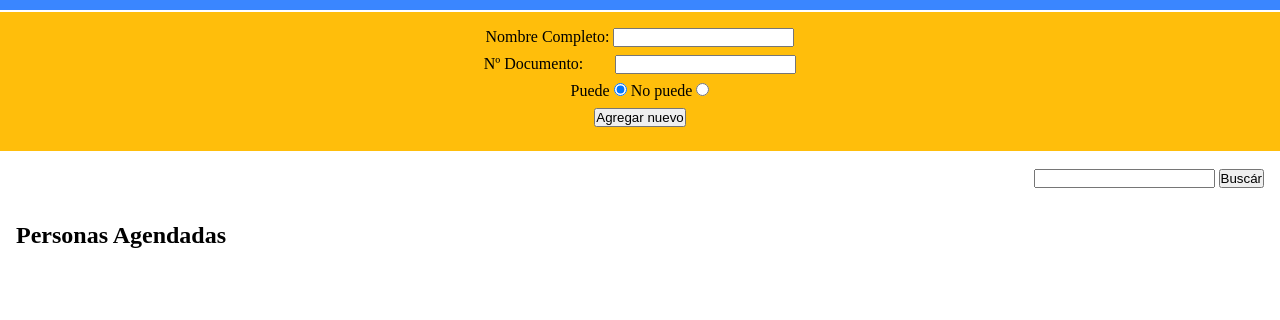
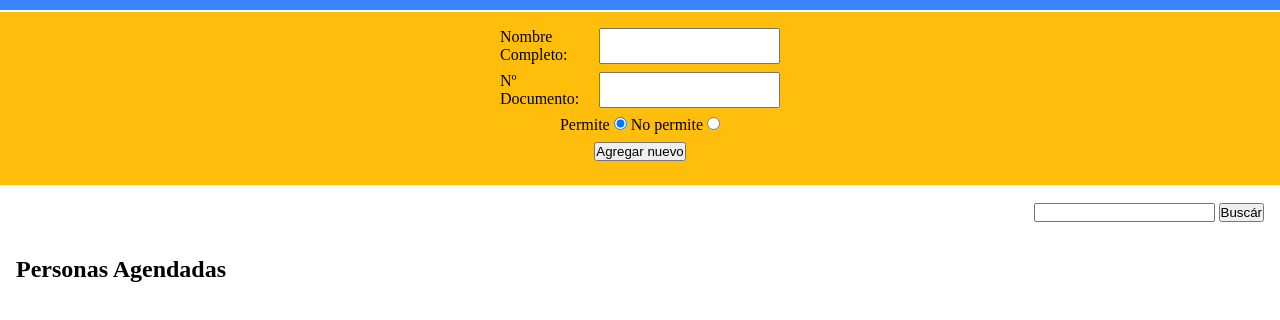
Before and after one commit to xmaux/nucba3, a plain HTML site: page index.html in a window 1280 px wide. Shown: the part 54-374 px from the top of the page. Drawn offline with Linux system fonts and the light colour scheme.

Commit message:
correccion de errores

```diff
--- a/index.html
+++ b/index.html
@@ -14,18 +14,18 @@
     <main>
         <section class="">
             <form class="flex agregar" action="#" id="frmDatos">
+                <div class="flex textbox">
+                    <input type="text" name="txtNombre" id="txtNombre">
+                        <label for="txtNombre">Nombre Completo: </label>
+                </div>
+                <div class="flex textbox">
+                    <input type="number" name="txtDni" id="txtDni">
+                        <label for="txtDni">Nº Documento:</label>
+               </div>
                 <div>
-                <label for="txtNombre">Nombre Completo: </label>
-                    <input type="text" name="txtNombre" id="txtNombre">
-                </div>
-                <div>
-                 <label for="txtDni">Nº Documento:&nbsp;&nbsp;&nbsp;&nbsp;&nbsp;&nbsp;&nbsp;</label>
-                    <input type="number" name="txtDni" id="txtDni">
-                </div>
-                <div>
-                    <label for="radiop_1">Puede </label>
+                    <label for="radiop_1">Permite </label>
                         <input type="radio" name="radiopermite" id="radiop_1" checked>
-                    <label for="radiop_2">No puede </label>
+                    <label for="radiop_2">No permite </label>
                         <input type="radio" name="radiopermite" id="radiop_2">
                 </div>
                 <div>
--- a/style.css
+++ b/style.css
@@ -39,6 +39,11 @@ section{
     /* border: 1px solid red; */
 }
 
+.textbox{
+    width: 280px;
+    justify-content: space-between;
+}
+
 .busqueda{
     /* width: 25%; */
 }
@@ -67,6 +72,7 @@ section{
     background-color:#3A86FF;
     margin-top: 2px;
     margin-left: 2px;
+    font-weight: bold;
 
     justify-content: center;
     align-items: center;
```
